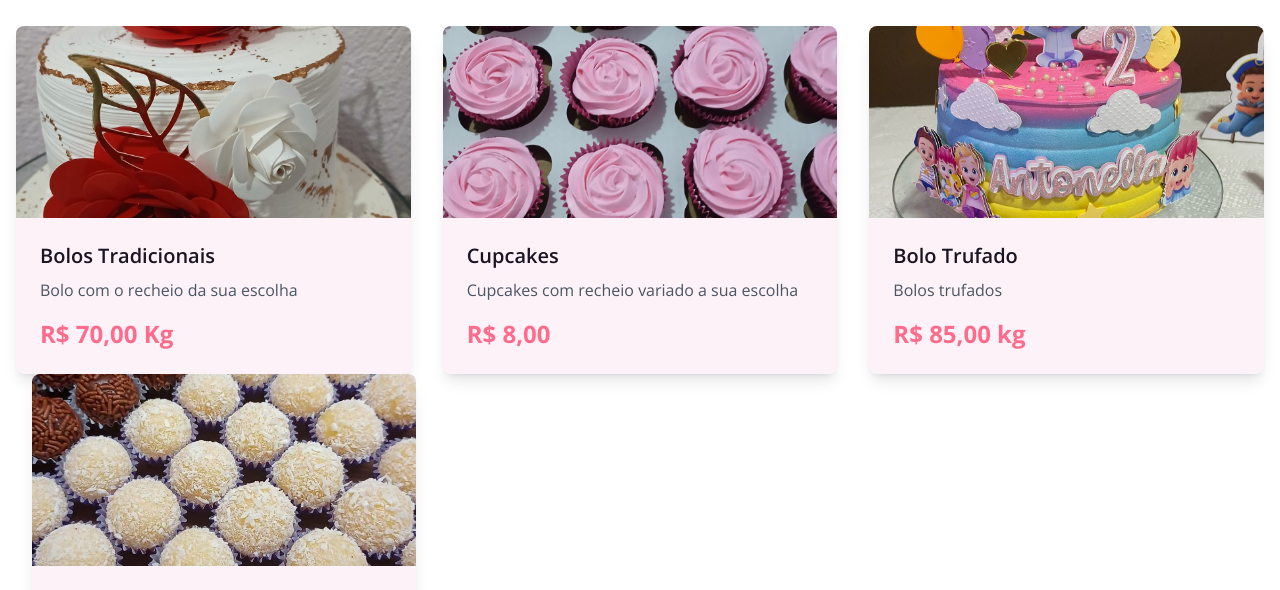
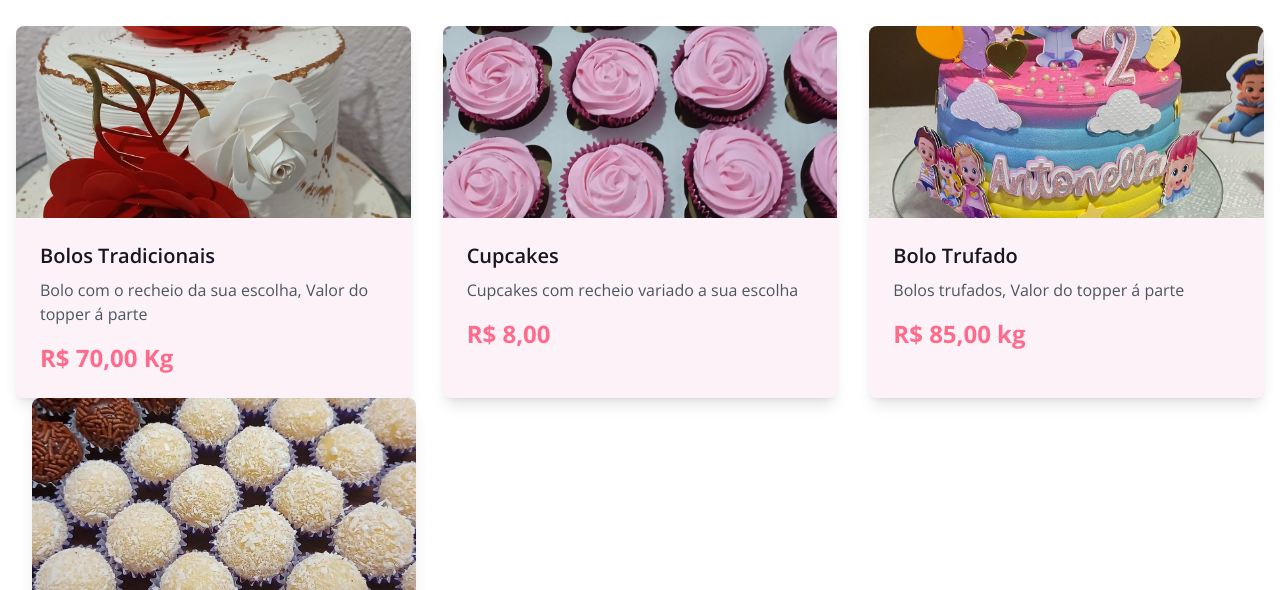
Before and after one commit to caique235/dangeladoces, a plain HTML site: page index.html in a window 1280 px wide. Shown: the part 510-1100 px from the top of the page. Drawn offline with nearby package versions, Linux system fonts and the light colour scheme.

Commit message:
Update index.html

```diff
--- a/index.html
+++ b/index.html
@@ -93,7 +93,7 @@
                         <img src="img/bolonormal.jpg" alt="Bolo Tradicional" class="w-full h-48 object-cover">
                         <div class="p-6">
                             <h3 class="text-xl font-semibold text-dark mb-2">Bolos Tradicionais</h3>
-                            <p class="text-gray-600 mb-4">Bolo com o recheio da sua escolha</p>
+                            <p class="text-gray-600 mb-4">Bolo com o recheio da sua escolha, Valor do topper á parte</p>
                             <div class="flex justify-between items-center">
                                 <span class="text-2xl font-bold text-primary">R$ 70,00 Kg</span>
 
@@ -117,7 +117,7 @@
                         <img src="img/bolotruf.jpg" alt="Bolo trufado" class="w-full h-48 object-cover">
                         <div class="p-6">
                             <h3 class="text-xl font-semibold text-dark mb-2">Bolo Trufado</h3>
-                            <p class="text-gray-600 mb-4"> Bolos trufados</p>
+                            <p class="text-gray-600 mb-4"> Bolos trufados, Valor do topper á parte</p>
                             <div class="flex justify-between items-center">
                                 <span class="text-2xl font-bold text-primary">R$ 85,00 kg</span>
 
@@ -339,4 +339,5 @@
 
     <script>
         // Navigation and mobile menu functionality
+
         document.addEventListener
```
